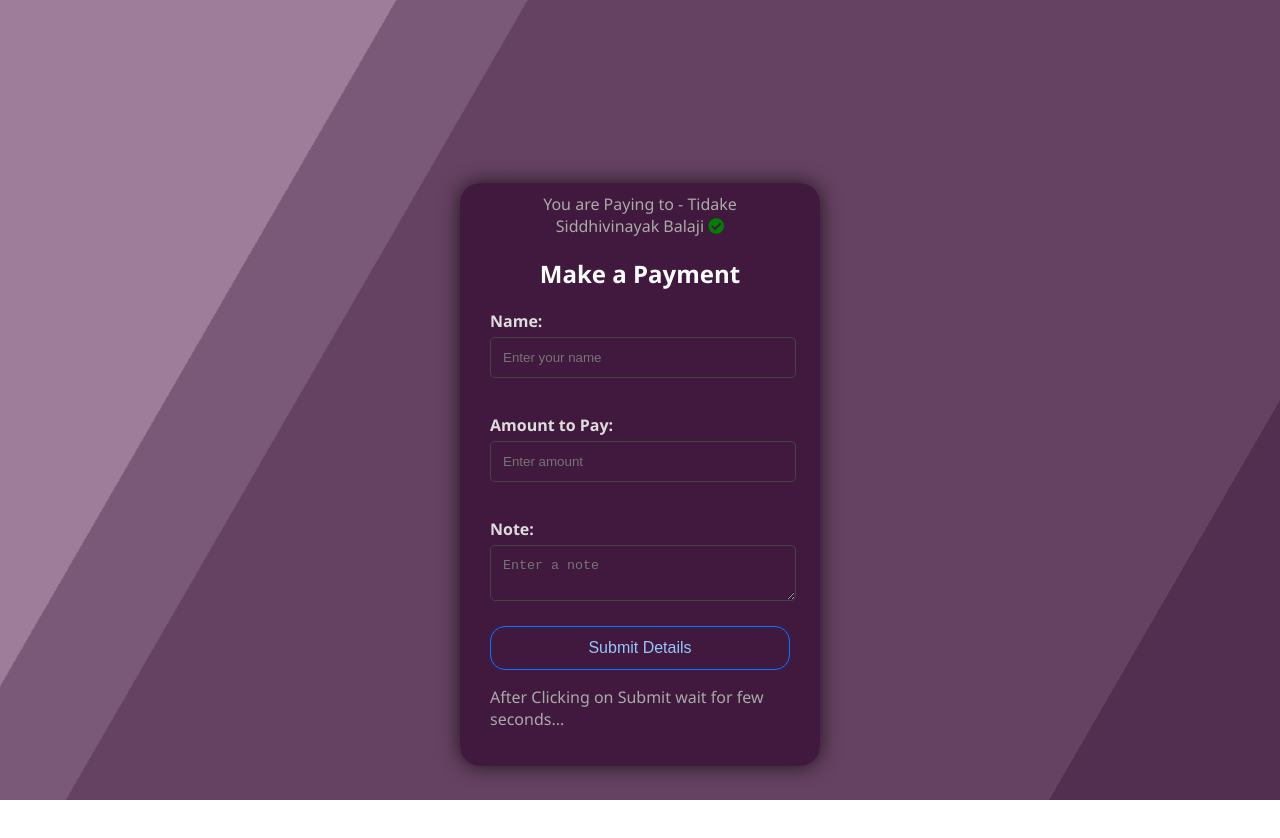
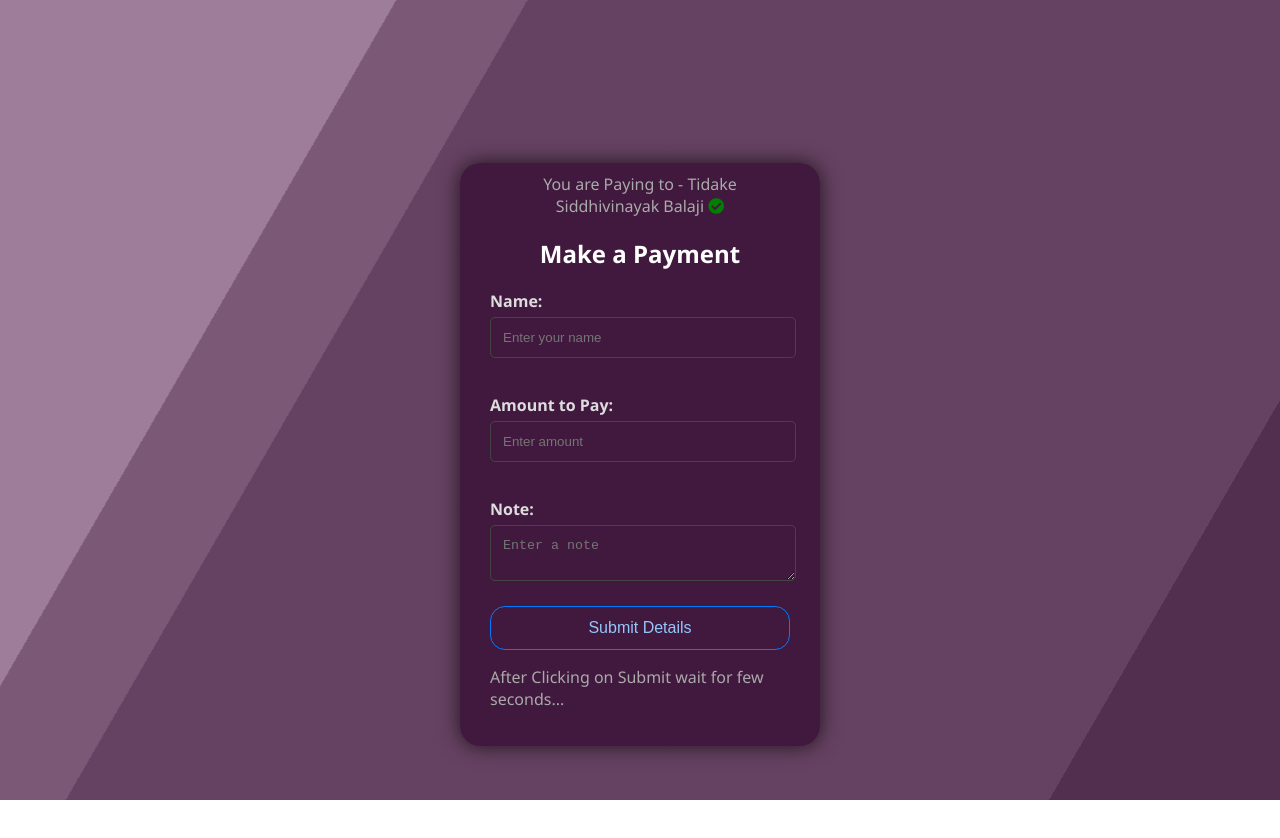
Before and after one commit to aryan-tid/upi-payment, a plain HTML site: page index.html in a window 1280 px wide. After the commit the page ends 800 px from the top, so only its background shows below. Drawn offline with Linux system fonts and the light colour scheme.

Commit message:
Add files via upload

```diff
--- a/style.css
+++ b/style.css
@@ -48,10 +48,11 @@
 	display: flex;
 	justify-content: center;
 	align-items: center;
-	height: 110vh;
+	height: 100vh;
 }
 .padder {
-	padding: 20px 0px;
+	padding-top: 60px;
+	padding-bottom: 20px;
 }
 
 #imageRowIdPadder {
```
